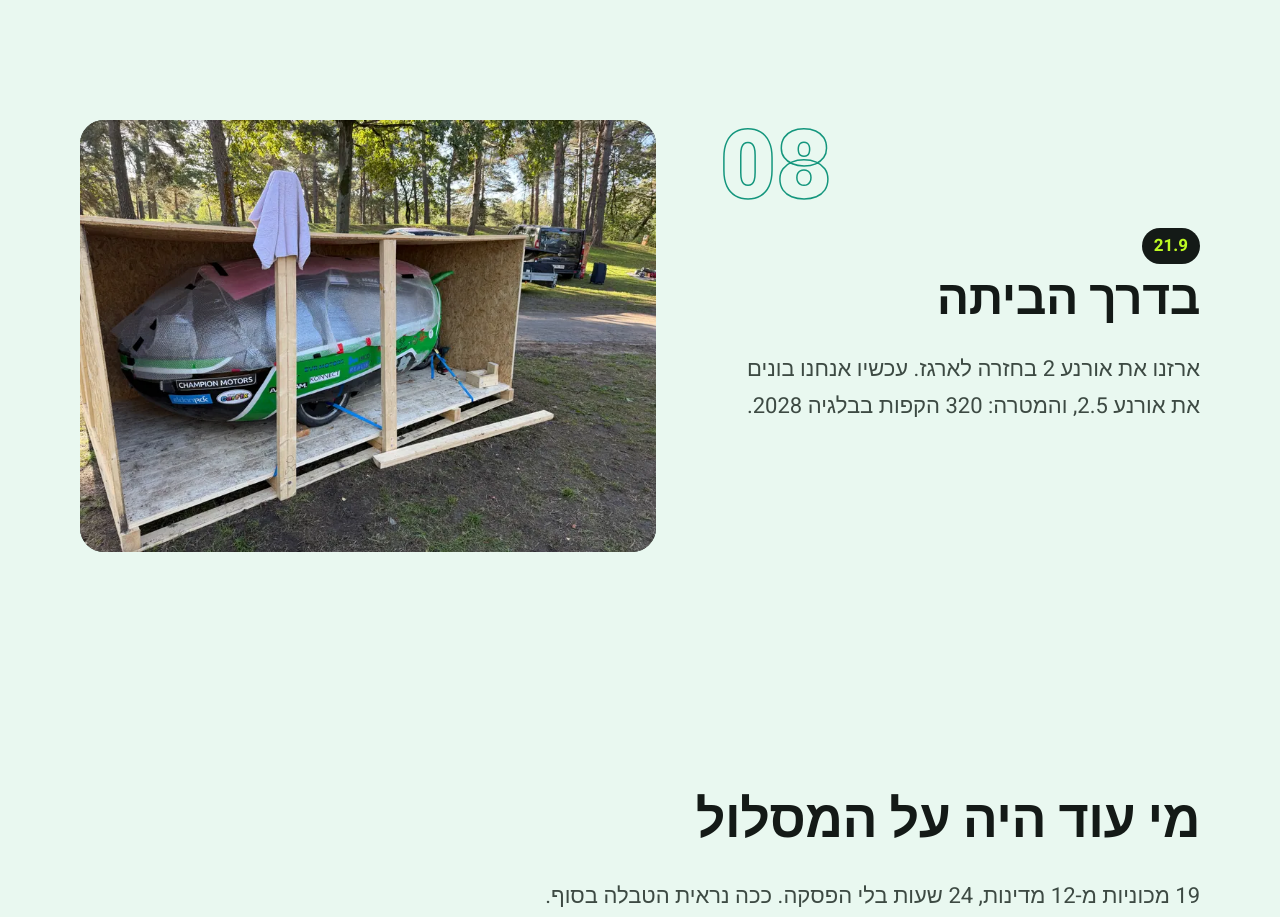
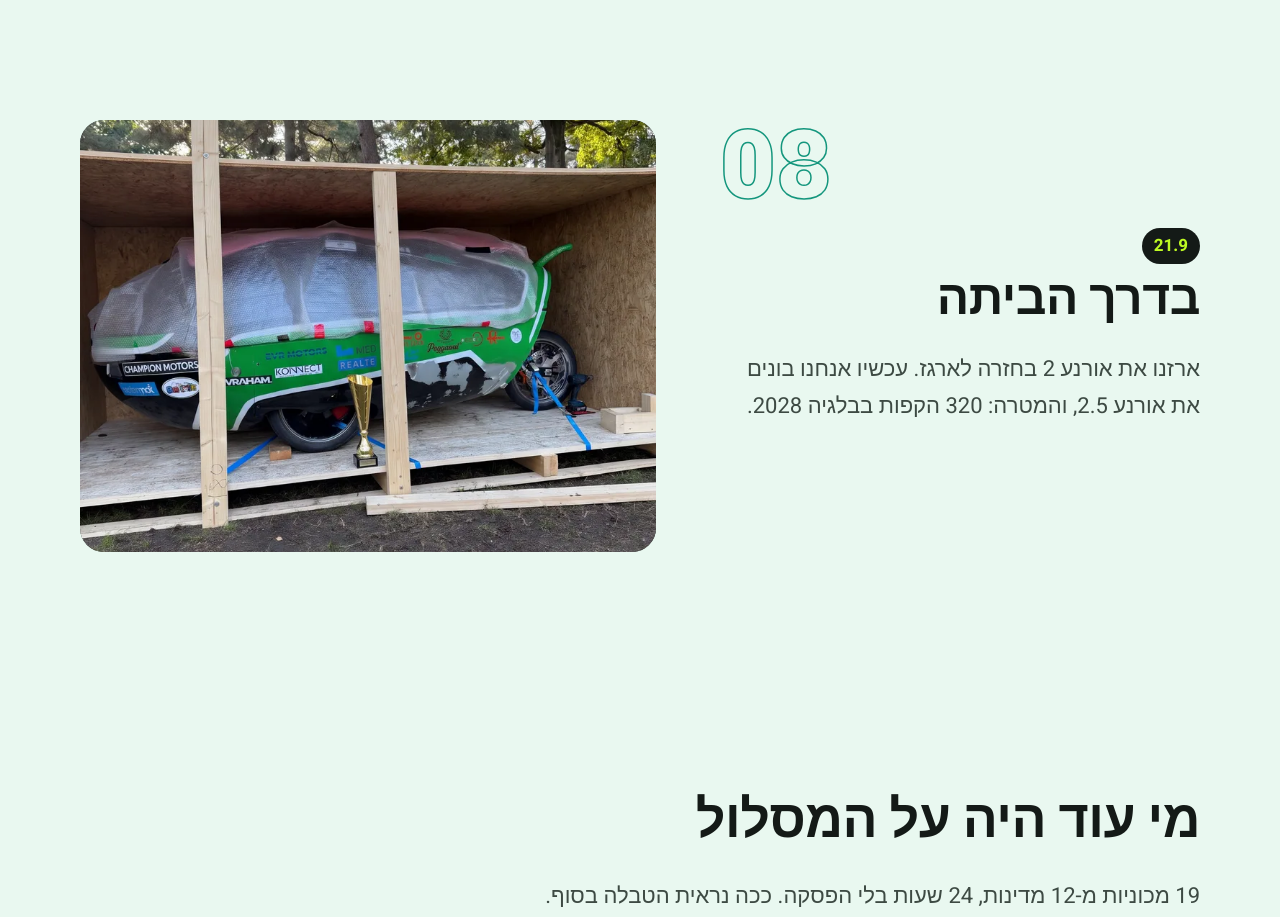
Before and after one commit to AfekaRacing/afeka-racing-site, a React (Vite) app: page /belgium in a window 1280 px wide. Shown: the part 9400-10317 px from the top of the page. Built offline with nearby package versions, Linux system fonts and the light colour scheme.

Commit message:
Use the crate-and-trophy photo in the way-home chapter
Co-Authored-By: Claude Opus 5.5 <noreply@anthropic.com>

```diff
--- a/src/data/belgium.ts
+++ b/src/data/belgium.ts
@@ -98,7 +98,7 @@ export const chapters: Chapter[] = [
     date: '21.9',
     title: 'בדרך הביתה',
     text: 'ארזנו את אורנע 2 בחזרה לארגז. עכשיו אנחנו בונים את אורנע 2.5, והמטרה: 320 הקפות בבלגיה 2028.',
-    images: [{ src: 'story/packing-crate', alt: 'אורנע 2 ארוזה בארגז העץ' }],
+    images: [{ src: 'story/home-crate-trophy', alt: 'אורנע 2 ארוזה בארגז העץ, והגביע לידה' }],
   },
 ]
 
--- a/src/data/generated/images.json
+++ b/src/data/generated/images.json
@@ -293,6 +293,12 @@
       "height": 2160
     },
     {
+      "name": "home-crate-trophy",
+      "src": "story/home-crate-trophy",
+      "width": 1792,
+      "height": 2390
+    },
+    {
       "name": "packing-crate",
       "src": "story/packing-crate",
       "width": 5712,
```
Also changed, not shown: public/images/story/home-crate-trophy-1600.webp (added), public/images/story/home-crate-trophy-800.webp (added), public/images/story/manifest.json.
